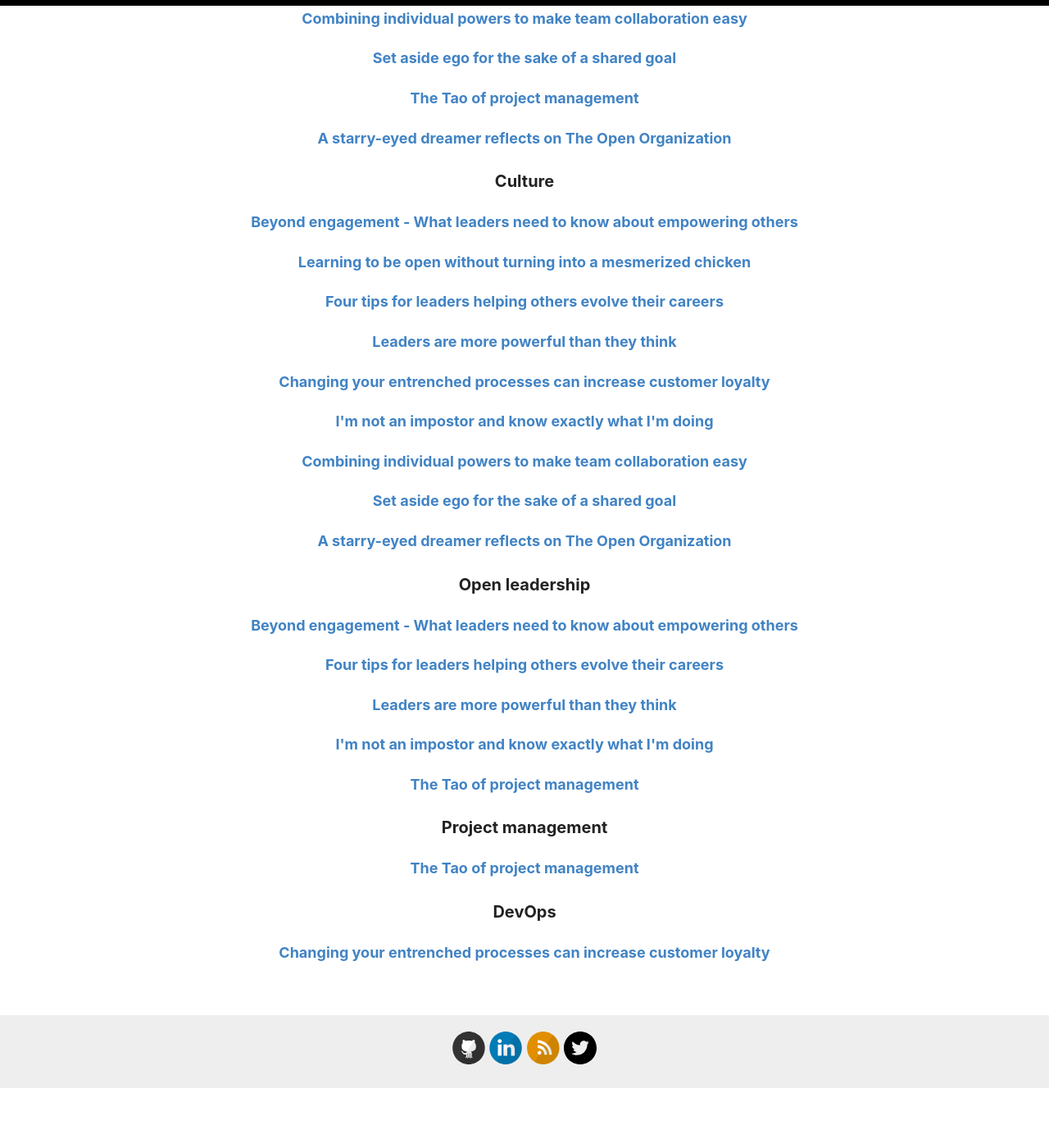
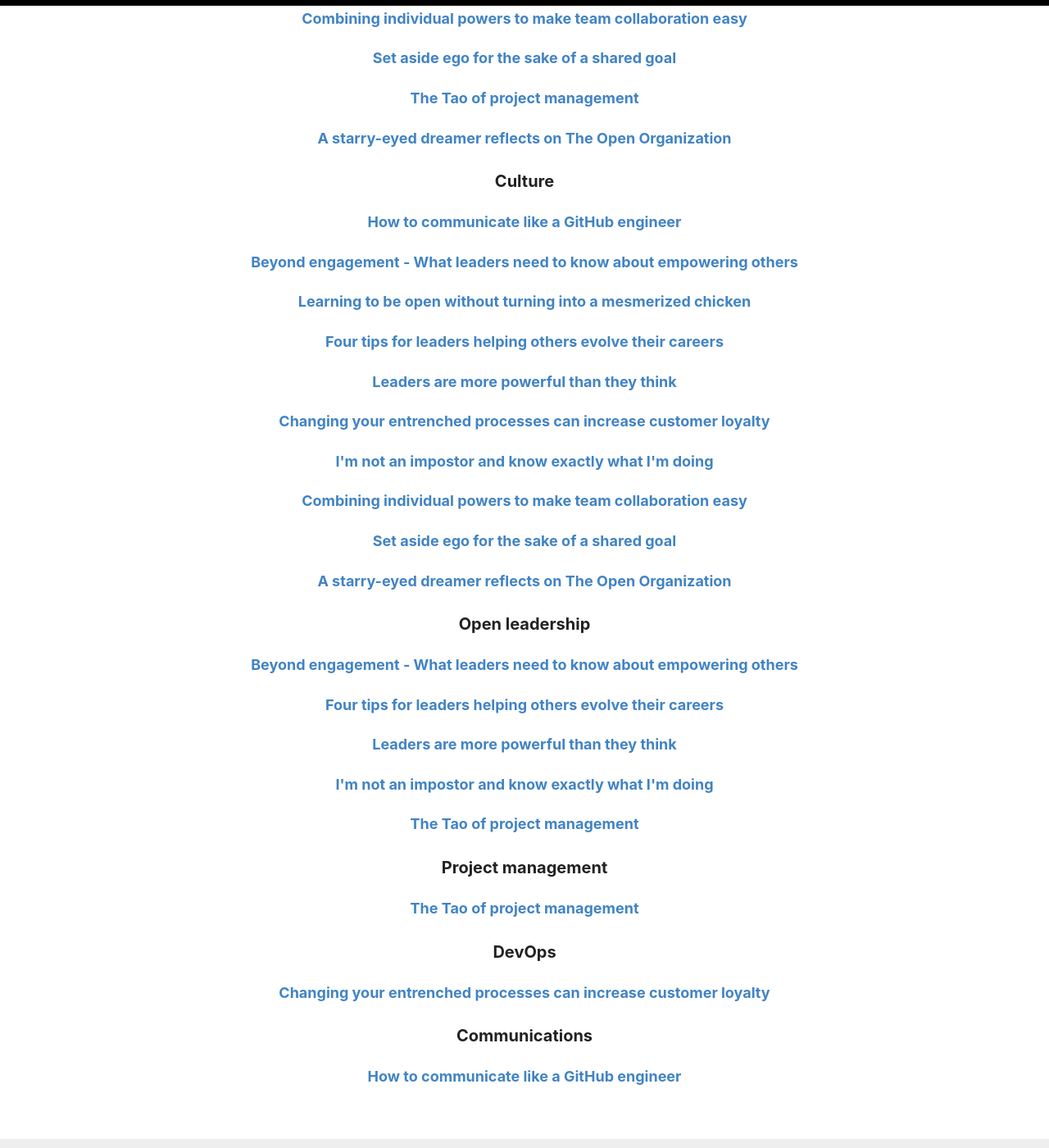
Before and after one commit to amatlack/amatlack.github.io, a Jekyll site: the page built from _pages/categories.md, in a window 1280 px wide and 1400 px high, scrolled down 387 px. Shown: the whole window at 82% size. Built offline with Jekyll 4.4.1, drawn with Linux system fonts in a browser that asks for light colours; before the commit the page ends 1714 px from its top, so only the background shows below that.

Commit message:
updating post categories

```diff
--- a/_posts/2023-10-04-how-to-communicate-like-a-github-engineer.md
+++ b/_posts/2023-10-04-how-to-communicate-like-a-github-engineer.md
@@ -2,6 +2,7 @@
 layout: forward
 title: How to communicate like a GitHub engineer
 excerpt: Learn more about how we use GitHub to build GitHub, how we turned our guiding communications principles into prescriptive practices to manage our internal communications signal-to-noise ratio, and how you can contribute to the ongoing conversation.
+categories: [Communications, Culture]
 target: https://github.blog/2023-10-04-how-to-communicate-like-a-github-engineer-our-principles-practices-and-tools/
 targetname: the GitHub blog
 targettitle: How to communicate like a GitHub engineer
```
